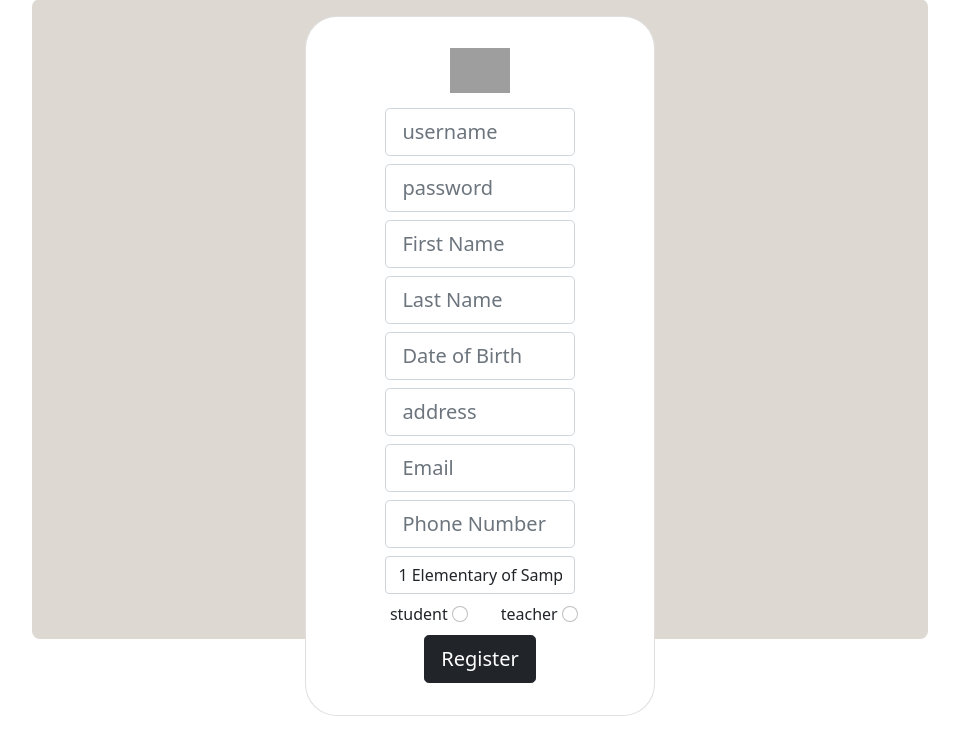
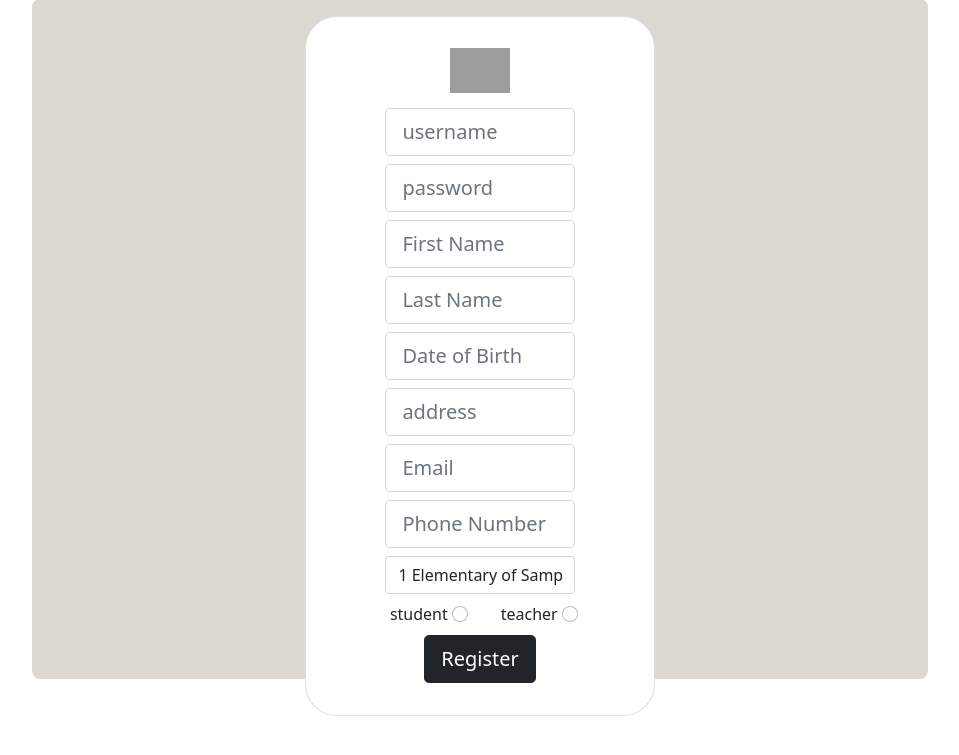
Before and after one commit to kstathakos1/DB_Lab, a PHP site: page /registration.php in a window 1280 px wide. Shown: the part 14-769 px from the top of the page, without its empty margins (160-1119 px from the left). Run offline with PHP 8.4, Linux system fonts and the light colour scheme; tables that the repository leaves empty hold one stand-in row (values such as "Sample post"); grey boxes are pictures that could not be loaded.

Commit message:
registration check fix

```diff
--- a/school_library/css/custom.css
+++ b/school_library/css/custom.css
@@ -10,7 +10,7 @@ input:focus {
 }
 #background.container{
     width: 70%;
-    height: 80%;
+    height: 85%;
     border-radius: 0.5rem;
     background-color: #DDD9D2;
     margin-top: 1%;
--- a/school_library/registration.php
+++ b/school_library/registration.php
@@ -29,7 +29,7 @@ include ('config/database.php');
 
     </head>
     <body>
-        <div class="container" id="background" style="border-radius: 0.5rem; background-color: #DDD9D2; margin-top: 1%;">
+        <div class="container" id="background" >
           <div class="row d-flex justify-content-center align-items-center">
             <div class="col-xl-5">
               <div class="card" style="border-radius: 2rem; margin-top: 5%; margin-bottom: 5%; text-align: center;">
```
